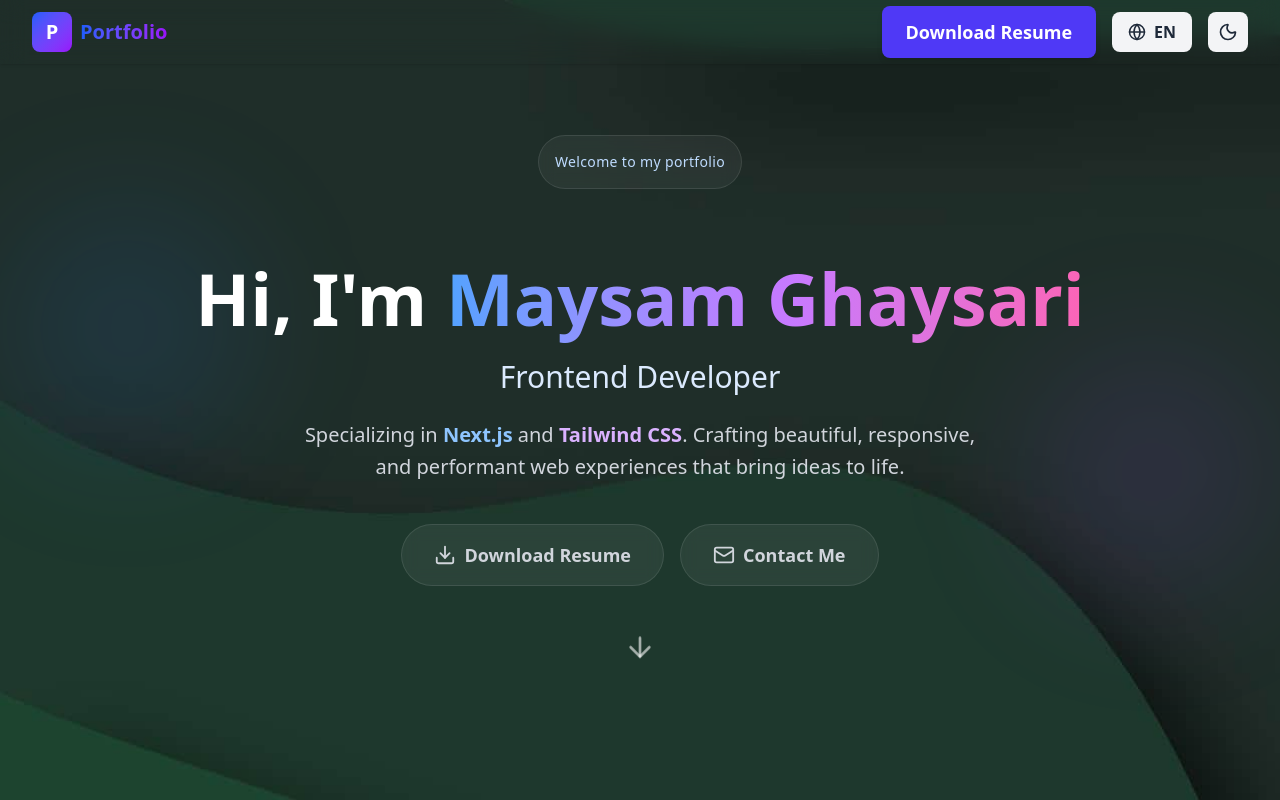
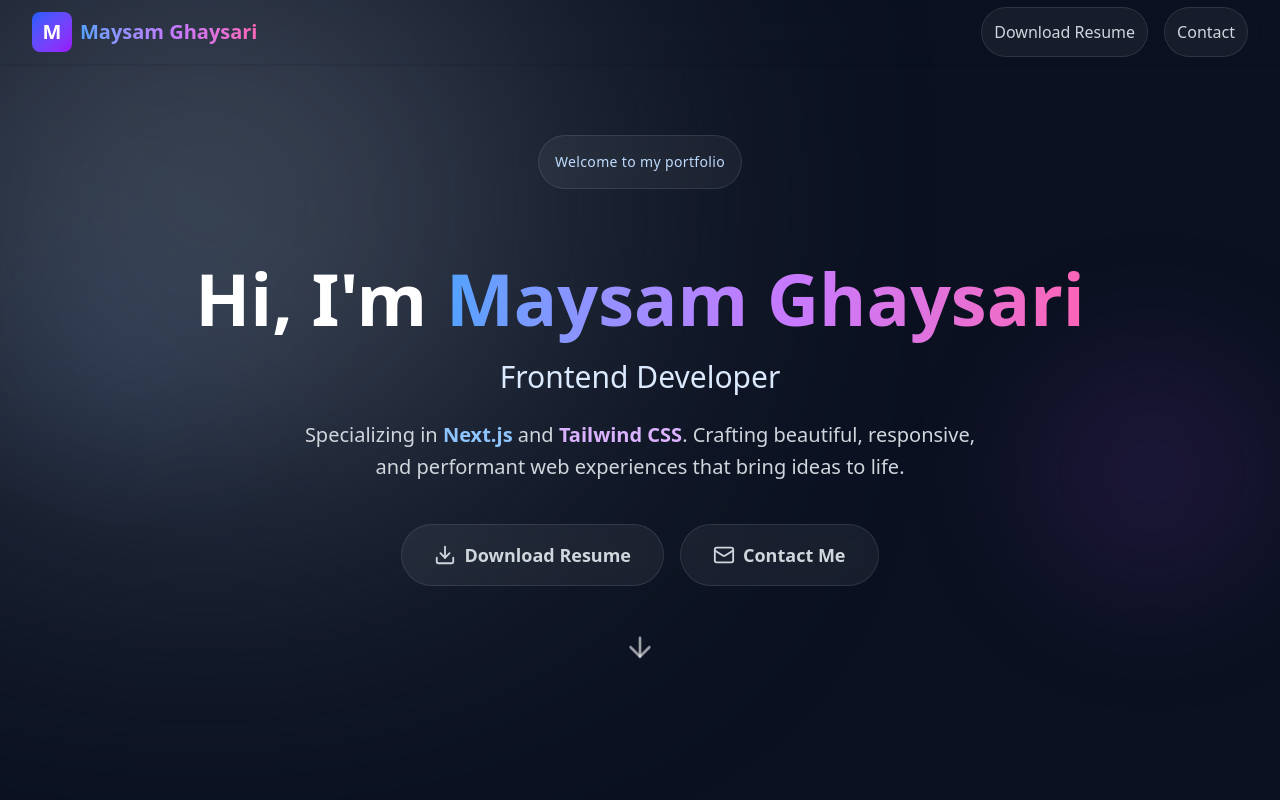
Before and after one commit to Maysam-Ghaysari/portfolio-me, a Next.js app: page / in a window 1280 px wide. Shown: the top 800 px of the page. Built offline with nearby package versions, Linux system fonts and the light colour scheme.

Commit message:
Update images and code

```diff
--- a/src/app/globals.css
+++ b/src/app/globals.css
@@ -1,9 +1,7 @@
 @import "tailwindcss";
 
 :root {
-  background-image: url("/back/back.jpg");
-  background-size: cover;
-
+background-color: #0b1120;
   /* @media (max-width: 640px) {
     background-size:cover;
   } */
--- a/src/app/page.js
+++ b/src/app/page.js
@@ -10,11 +10,9 @@ import WhatIDo from "@/components/What";
 export default function Home() {
   return (
     <>
-
       <Navbar />
       <HeroAbout />
-
-      <WhatIDo  />
+      <WhatIDo />
       <ProjectsSection />
       <SkillsSection />
       <AboutMe />
--- a/src/components/AboutMe.js
+++ b/src/components/AboutMe.js
@@ -58,7 +58,7 @@ const AboutMe = () => {
           </div>
 
           {/* Text Content */}
-          <div className="w-full lg:w-1/2 text-center lg:text-left  bg-white/4 backdrop-blur-sm border-white/10 border-1 text-gray-300 rounded-3xl hover:bg-white/20 p-4 transition-all duration-300">
+          <div className="w-full lg:w-1/2 text-center lg:text-left  bg-white/4 backdrop-blur-sm border-white/10 border-1 text-gray-300 rounded-3xl hover:bg-white/10 p-4 transition-all duration-300">
             <h2 className="text-3xl font-extrabold text-gray-900 dark:text-white sm:text-4xl mb-4">
               About Me
             </h2>
--- a/src/components/HeroAbout.js
+++ b/src/components/HeroAbout.js
@@ -12,7 +12,9 @@ export default function HeroAbout() {
   };
   return (
     <section className="relative h-screen w-full overflow-hidden">
-      {/* Background Image */}
+      {/* <div className="fixed top-50 left-180 w-96 h-96 bg-gray-500 rounded-full blur-[130px]" /> */}
+        <div className=" fixed -top-12 -left-32 w-166 h-126 bg-gray-600 rounded-full blur-[160px] " />
+
 
       {/* Content Container */}
       <div className="relative z-10 h-full flex items-center justify-center px-4 sm:px-6 lg:px-8">
@@ -58,8 +60,8 @@ export default function HeroAbout() {
             </button>
 
             {/* Contact Me Button */}
-            <button
-              onClick={() => console.log("Contact Me")}
+            <a
+            href="#contact"
               className="group w-full sm:w-auto flex items-center justify-center space-x-2 px-8 py-4 bg-white/6 backdrop-blur-sm border-1 border-white/10 border-1 border-gray-500 text-gray-300 rounded-full hover:bg-white/20 transform hover:scale-105 transition-all duration-500 font-semibold text-lg"
             >
               <Mail
@@ -67,7 +69,7 @@ export default function HeroAbout() {
                 className="group-hover:rotate-12 transition-transform duration-300"
               />
               <span>Contact Me</span>
-            </button>
+            </a>
           </div>
 
           {/* Scroll Down Indicator */}
--- a/src/components/Navbar.js
+++ b/src/components/Navbar.js
@@ -1,11 +1,9 @@
 "use client";
 import { useState } from "react";
-import { Menu, X, Download, Globe, Sun, Moon } from "lucide-react";
+import { Menu, X, Download } from "lucide-react";
 
 export default function Navbar() {
   const [isOpen, setIsOpen] = useState(false);
-  const [isDark, setIsDark] = useState(false);
-  const [language, setLanguage] = useState("EN");
 
   const toggleMenu = () => setIsOpen(!isOpen);
 
@@ -17,49 +15,41 @@ export default function Navbar() {
           <div className="flex-shrink-0">
             <a href="/" className="flex items-center space-x-2 group">
               <div className="w-10 h-10 bg-gradient-to-br from-blue-600 to-purple-600 rounded-lg flex items-center justify-center transform group-hover:scale-105 transition-transform duration-200">
-                <span className="text-white font-bold text-xl">P</span>
+                <span className="text-white font-bold text-xl">M</span>
               </div>
-              <span className="text-xl font-bold bg-gradient-to-r from-blue-600 to-purple-600 bg-clip-text text-transparent hidden sm:block">
-                Portfolio
+              <span className="text-xl font-bold bg-gradient-to-r from-blue-400 via-purple-400 to-pink-400 bg-clip-text text-transparent sm:block">
+                Maysam Ghaysari
               </span>
             </a>
           </div>
 
           {/* Desktop Navigation */}
+          <div className="flex gap-4">
             <div className="hidden md:flex items-center space-x-2 lg:space-x-4">
-            {/* Download Resume Button */}
               <a
                 href="/Resume/MyResume.pdf"
                 download
-              className="inline-flex items-center px-6 py-3 text-lg font-semibold text-white bg-indigo-600 rounded-lg shadow-md hover:bg-indigo-700 transition-all duration-300"
+                className="inline-flex items-center  bg-white/5 backdrop-blur-sm border border-white/10 text-gray-300 rounded-full hover:bg-white/10 p-3  transition-all duration-300"
               >
                 Download Resume
               </a>
-
-            {/* Language Switcher */}
-            <button
-              onClick={() => setLanguage(language === "EN" ? "FA" : "EN")}
-              className="flex items-center space-x-2 px-4 py-2 bg-gray-100 hover:bg-gray-200 text-gray-800 rounded-lg transform hover:scale-105 transition-all duration-200 font-medium"
+            </div>
+            <div className="hidden md:flex items-center space-x-2 lg:space-x-4">
+              <a
+                href="#contact"
+                className="inline-flex items-center  bg-white/5 backdrop-blur-sm border border-white/10 text-gray-300 rounded-full hover:bg-white/10 p-3  transition-all duration-300"
               >
-              <Globe size={18} />
-              <span className="font-semibold">{language}</span>
-            </button>
-
-            {/* Dark/Light Mode Toggle */}
-            <button
-              onClick={() => setIsDark(!isDark)}
-              className="p-2.5 bg-gray-100 hover:bg-gray-200 text-gray-800 rounded-lg transform hover:scale-105 transition-all duration-200"
-              aria-label="Toggle theme"
-            >
-              {isDark ? <Sun size={20} /> : <Moon size={20} />}
-            </button>
+                Contact
+              </a>
+            </div>
           </div>
 
           {/* Mobile menu button */}
           <div className="md:hidden">
             <button
+              type="button"
               onClick={toggleMenu}
-              className="p-2 rounded-lg text-gray-700 hover:bg-gray-100 transition-colors duration-200"
+              className="p-2 rounded-full bg-white/5 text-white  border border-white/10 transition-colors duration-200"
               aria-label="Toggle menu"
             >
               {isOpen ? <X size={24} /> : <Menu size={24} />}
@@ -70,53 +60,26 @@ export default function Navbar() {
 
       {/* Mobile Navigation Menu */}
       <div
-        className={`md:hidden overflow-hidden transition-all duration-300 ease-in-out ${
-          isOpen ? "max-h-64 opacity-100" : "max-h-0 opacity-0"
+        className={`md:hidden overflow-hidden transition-all duration-600 ease-in-out ${
+          isOpen ? "max-h-64 opacity-100 " : "max-h-0 opacity-0 "
         }`}
       >
-        <div className="px-4 pt-2 pb-4 space-y-3 bg-white/95 backdrop-blur-md border-t border-gray-100">
+        <div className="px-4 pt-2 pb-4 space-y-3 backdrop-blur-md border-t border-gray-400">
           {/* Download Resume - Mobile */}
           <button
+          type="button"
             onClick={() => {
               console.log("Download Resume");
               setIsOpen(false);
             }}
-            className="w-full flex items-center justify-center space-x-2 px-4 py-3 bg-gradient-to-r from-blue-600 to-blue-700 text-white rounded-lg hover:from-blue-700 hover:to-blue-800 transition-all duration-200 shadow-md font-medium"
+            className="w-full flex items-center justify-center space-x-2 px-4 py-3 bg-white/9 rounded-full text-white hover:from-blue-700 hover:to-blue-800 transition-all duration-200 shadow-md font-medium"
           >
             <Download size={18} />
             <span>Download Resume</span>
           </button>
 
           <div className="flex space-x-3">
-            {/* Language Switcher - Mobile */}
-            <button
-              onClick={() => {
-                setLanguage(language === "EN" ? "FA" : "EN");
-              }}
-              className="flex-1 flex items-center justify-center space-x-2 px-4 py-3 bg-gray-100 hover:bg-gray-200 text-gray-800 rounded-lg transition-all duration-200 font-medium"
-            >
-              <Globe size={18} />
-              <span>Language: {language}</span>
-            </button>
 
-            {/* Dark/Light Mode - Mobile */}
-            <button
-              onClick={() => setIsDark(!isDark)}
-              className="flex items-center justify-center space-x-2 px-4 py-3 bg-gray-100 hover:bg-gray-200 text-gray-800 rounded-lg transition-all duration-200 font-medium"
-              aria-label="Toggle theme"
-            >
-              {isDark ? (
-                <>
-                  <Sun size={18} />
-                  <span>Light</span>
-                </>
-              ) : (
-                <>
-                  <Moon size={18} />
-                  <span>Dark</span>
-                </>
-              )}
-            </button>
           </div>
         </div>
       </div>
--- a/src/components/Projects.js
+++ b/src/components/Projects.js
@@ -41,7 +41,8 @@ export default function ProjectsSection() {
 
   return (
     <section className="py-20 px-4 sm:px-6 lg:px-8 max-w-[1280px] m-auto ">
-      <div className="">
+      <div>
+
         {/* Section Header */}
         <div className="text-center mb-16">
           <h2 className="text-4xl sm:text-5xl font-bold text-white mb-4">
--- a/src/components/Skills.js
+++ b/src/components/Skills.js
@@ -35,7 +35,7 @@ export default function SkillsSection() {
         </div>
 
         {/* Skills Grid */}
-        <div className="grid grid-cols-1 sm:grid-cols-2 lg:grid-cols-4 gap-8">
+        <div className="grid grid-cols-1 max-sm:grid-cols-2 lg:grid-cols-4 gap-4">
           {displayedSkills.map((skill, index) => {
             const Icon = skill.icon;
             return (
--- a/src/components/What.js
+++ b/src/components/What.js
@@ -81,6 +81,7 @@ const WhatIDo = () => {
 
   return (
     <section className="relative py-12 font-sans overflow-hidden max-w-[1280px] m-auto">
+
       <div className="relative z-10 container mx-auto px-4 sm:px-6 lg:px-8">
         {/* هدر بخش */}
         <div className="text-center mb-16">
```
Lines whose indentation alone changed are shown as unchanged.
